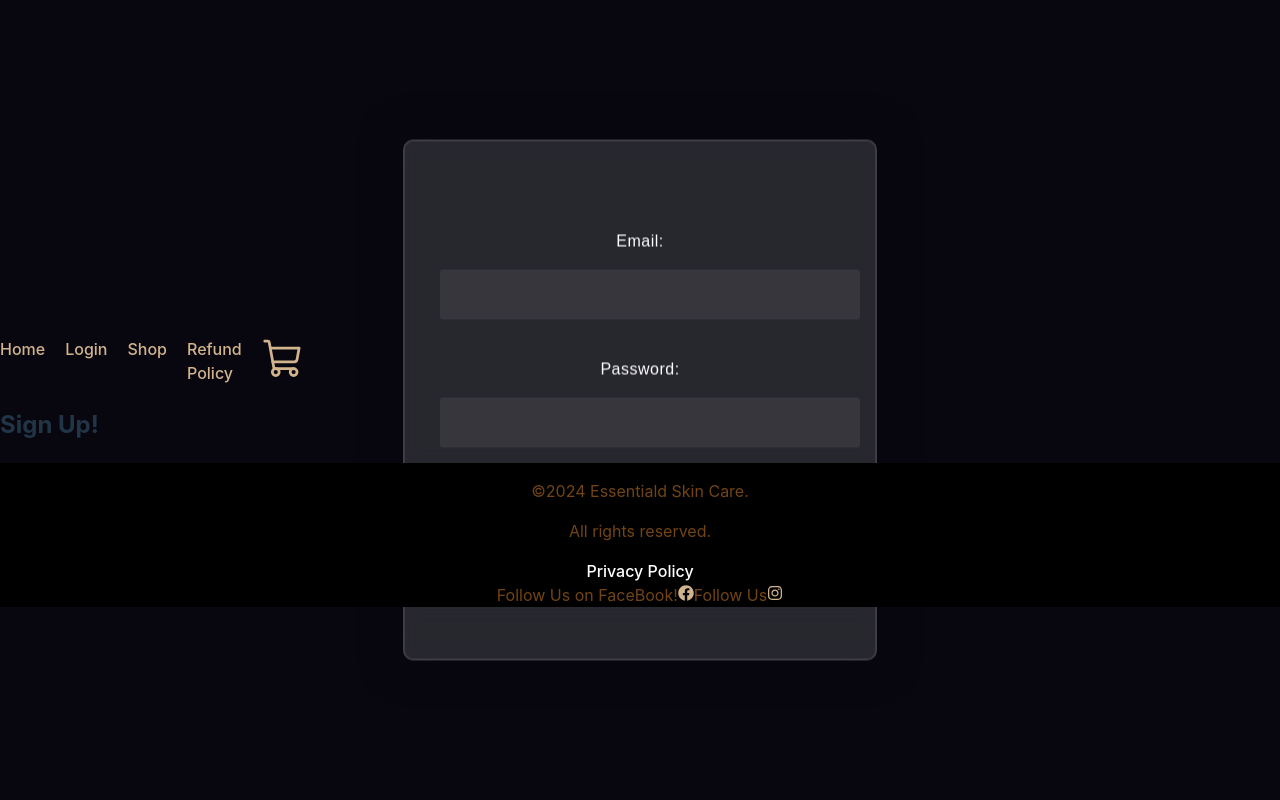
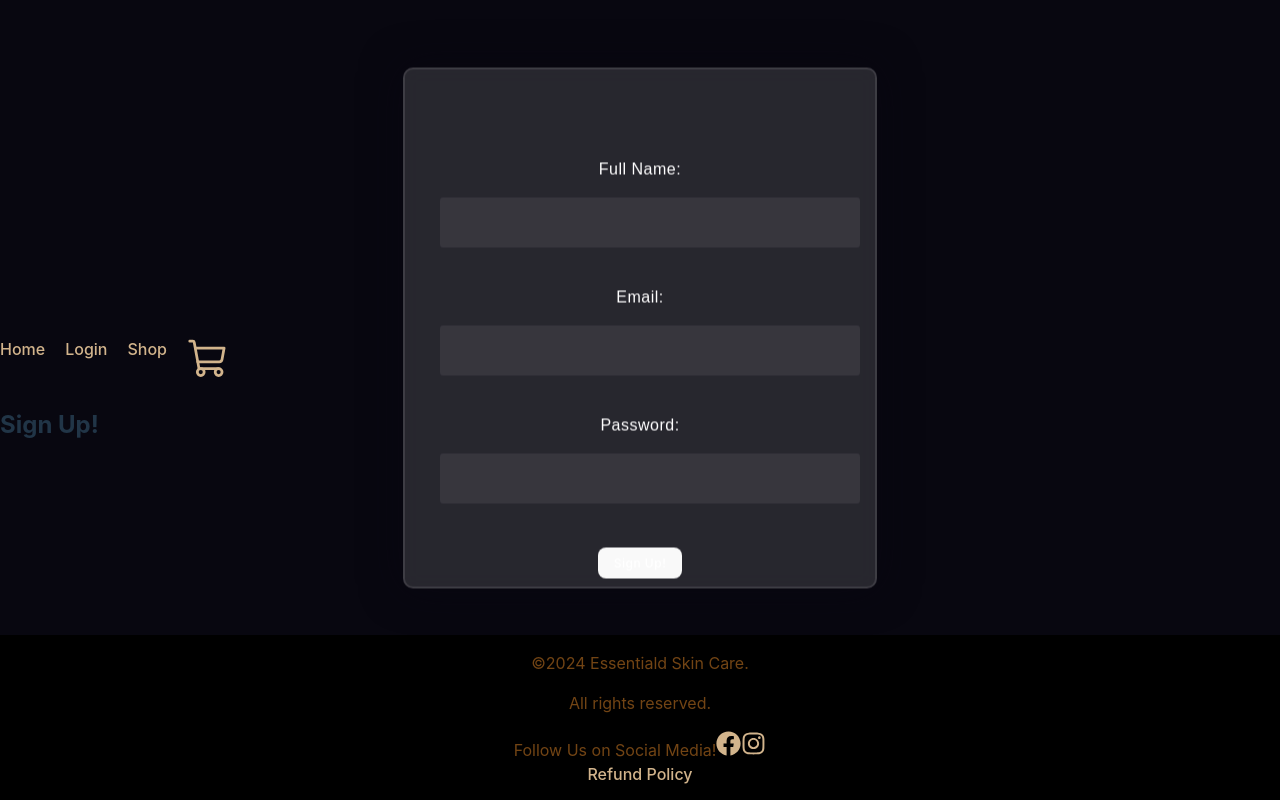
Before and after one commit to JGrant024/Jonathan_skinCare, a React (Vite) app: page /signup in a window 1280 px wide. Built offline with nearby package versions, Linux system fonts and the light colour scheme; no server answers; a web font is replaced by a local one.

Commit message:
updated login and singup, userProfilePage and footer

```diff
--- a/src/components/Footer.jsx
+++ b/src/components/Footer.jsx
@@ -1,4 +1,5 @@
 import { FaFacebook, FaInstagram } from "react-icons/fa";
+import { Link } from "react-router-dom";
 
 const Footer = () => {
   return (
@@ -7,26 +8,28 @@ const Footer = () => {
         {" "}
         ©2024 Essentiald Skin Care. <p>All rights reserved.</p>
       </p>
-      <a href="/privacy-policy" style={linkStyle}>
-        Privacy Policy
-      </a>
+
       <div>
-        Follow Us on FaceBook!
+        Follow Us on Social Media!
         <a
           href="https://www.facebook.com/essetialdskin"
           target="_blank"
           rel="noopener noreferrer"
         >
-          <FaFacebook />
+          <FaFacebook style={{ fontSize: "25px " }} />
+
+          <a
+            href="https://www.instagram.com/essentialdskin/?hl=en"
+            target="_blank"
+            rel="noopener noreferrer"
+          >
+            <FaInstagram style={{ fontSize: "25px " }} />
+          </a>
+          <br />
         </a>
-        Follow Us
-        <a
-          href="https://www.instagram.com/essentialdskin/?hl=en"
-          target="_blank"
-          rel="noopener noreferrer"
-        >
-          <FaInstagram />
-        </a>
+        <li style={{ listStyle: "none" }}>
+          <Link to="/refund">Refund Policy</Link>
+        </li>
       </div>
     </footer>
   );
@@ -37,8 +40,9 @@ const footerStyle = {
   color: "#d7812587",
   textAlign: "center",
   position: "fixed",
-  bottom: "20",
+  bottom: "0",
   width: "100%",
+  height: "165px",
 };
 
 const linkStyle = {
--- a/src/components/Navbar.jsx
+++ b/src/components/Navbar.jsx
@@ -27,9 +27,6 @@ const Navbar = () => {
             <Link to="/Products">Shop</Link>
           </li>
           <li>
-            <Link to="/refund">Refund Policy</Link>
-          </li>
-          <li>
             <Link to="/cart">
               <ShoppingCart size={44} />
             </Link>
--- a/src/pages/Login.css
+++ b/src/pages/Login.css
@@ -15,7 +15,7 @@ form {
   background-color: rgba(255, 255, 255, 0.13);
   position: absolute;
   transform: translate(-50%, -50%);
-  top: 50%;
+  top: 41%;
   left: 50%;
   border-radius: 10px;
   backdrop-filter: blur(10px);
@@ -30,7 +30,7 @@ form {
   background-color: rgba(255, 255, 255, 0.13);
   position: absolute;
   transform: translate(-50%, -50%);
-  top: 50%;
+  top: 41%;
   left: 50%;
   border-radius: 10px;
   backdrop-filter: blur(10px);
--- a/src/pages/Signup.jsx
+++ b/src/pages/Signup.jsx
@@ -6,10 +6,12 @@ export async function action({ request }) {
   const formData = await request.formData();
   const email = formData.get("email");
   const password = formData.get("password");
+  const full_name = formData.get("full_name");
 
   const { data, error } = await supabase.auth.signUp({
     email: email,
     password: password,
+    full_name: full_name,
   });
   console.log("Data", data);
   console.log("Error", error);
@@ -31,6 +33,10 @@ const Signup = () => {
     <div>
       <h2>Sign Up!</h2>
       <Form method="POST">
+        <div>
+          <label htmlFor="name">Full Name:</label>
+          <input type="text" id="email" name="name" required />
+        </div>
         <div>
           <label htmlFor="email">Email:</label>
           <input type="text" id="email" name="email" required />
--- a/src/pages/UserProfilePage.jsx
+++ b/src/pages/UserProfilePage.jsx
@@ -17,7 +17,7 @@ const UserProfilePage = () => {
 
   return (
     <div>
-      <h1>Welcome Back! </h1>
+      <h1>Welcome Back!</h1>
       <p>
         <strong>Email:</strong> {user.email}
       </p>
```
